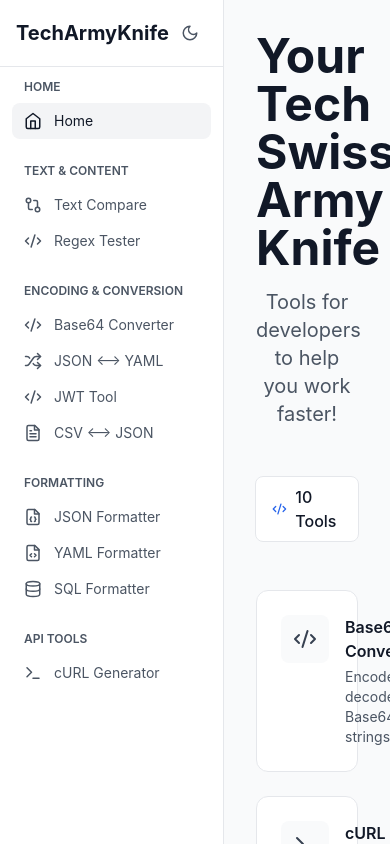
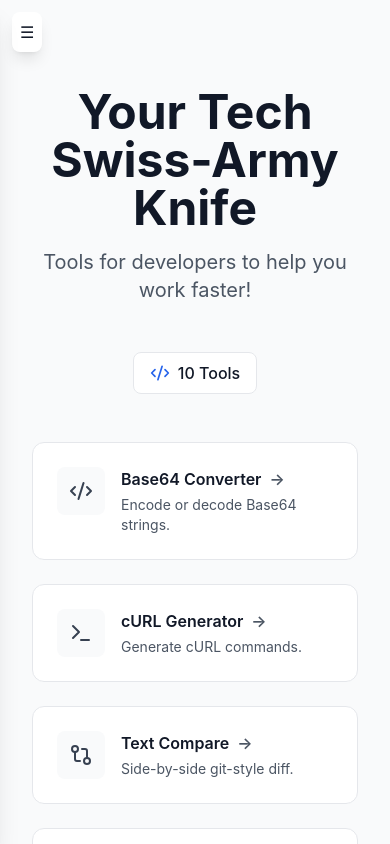
Before and after one commit to tugusav/tech-army-knife, a React (Vite) app: page / in a window 390 px wide. Built offline with nearby package versions, Linux system fonts and the light colour scheme.

Commit message:
[feature] v1.3, add mobile support

```diff
--- a/src/App.tsx
+++ b/src/App.tsx
@@ -11,6 +11,8 @@ function AppContent() {
   const [activeView, setActiveView] = useState('home');
   const [copied, setCopied] = useState(false);
   const [error, setError] = useState('');
+  const [sidebarOpen, setSidebarOpen] = useState(false);
+
 
   const copyToClipboard = (text: string) => {
     navigator.clipboard.writeText(text);
@@ -42,6 +44,21 @@ function AppContent() {
 
   return (
     <div className={`flex h-screen ${bgClass}`}>
+
+      {/* Hamburger (mobile only, disappears when open) */}
+      {!sidebarOpen && (
+        <button
+          onClick={() => setSidebarOpen(true)}
+          className={`md:hidden absolute top-3 left-3 z-[50] p-2 rounded-lg shadow-lg
+            ${darkMode ? 'bg-gray-800 text-white hover:bg-gray-700' : 'bg-white text-gray-900 hover:bg-gray-100'}`}
+        >
+          ☰
+        </button>
+      )}
+
+
+      {/* Desktop Sidebar */}
+      <div className="hidden md:flex">
         <Sidebar
           activeView={activeView}
           setActiveView={(view) => {
@@ -52,8 +69,39 @@ function AppContent() {
           darkMode={darkMode}
           toggleDarkMode={toggleDarkMode}
         />
+      </div>
 
-      <div className="flex-1 overflow-y-auto">
+      {/* Overlay */}
+      {sidebarOpen && (
+        <div
+          className="fixed inset-0 bg-black/40 backdrop-blur-sm z-[90] md:hidden"
+          onClick={() => setSidebarOpen(false)}
+        />
+      )}
+
+      {/* Mobile drawer */}
+      <div
+        className={`fixed top-0 left-0 w-56 max-w-[14rem] h-full
+          bg-white dark:bg-gray-800 shadow-xl
+          transform ${sidebarOpen ? 'translate-x-0' : '-translate-x-full'}
+          transition-transform duration-300 z-[100] md:hidden`}>
+
+
+        <Sidebar
+          activeView={activeView}
+          setActiveView={(view) => {
+            setActiveView(view);
+            setSidebarOpen(false);
+            setError('');
+          }}
+          categories={categories}
+          darkMode={darkMode}
+          toggleDarkMode={toggleDarkMode}
+        />
+      </div>
+
+
+      <div className="flex-1 overflow-y-auto pt-14 md:pt-0">
         {activeView === 'home' ? (
           <HomePage tools={tools} setActiveView={setActiveView} darkMode={darkMode} />
         ) : (
--- a/src/components/layout/Sidebar.tsx
+++ b/src/components/layout/Sidebar.tsx
@@ -18,7 +18,7 @@ export function Sidebar({ activeView, setActiveView, categories, darkMode, toggl
   const activeClass = darkMode ? 'bg-gray-700 text-white' : 'bg-gray-100 text-gray-900';
 
   return (
-    <div className={`w-56 ${cardClass} border-r flex flex-col`}>
+    <div className={`w-56 h-full ${cardClass} border-r flex flex-col`}>
       <div className={`p-4 border-b ${darkMode ? 'border-gray-700' : 'border-gray-200'} flex justify-between items-center`}>
         <h1 className={`text-xl font-bold ${textClass}`}>TechArmyKnife</h1>
         <button onClick={toggleDarkMode} className={`p-2 rounded-lg ${hoverClass}`}>
```
Lines whose indentation alone changed are shown as unchanged.
